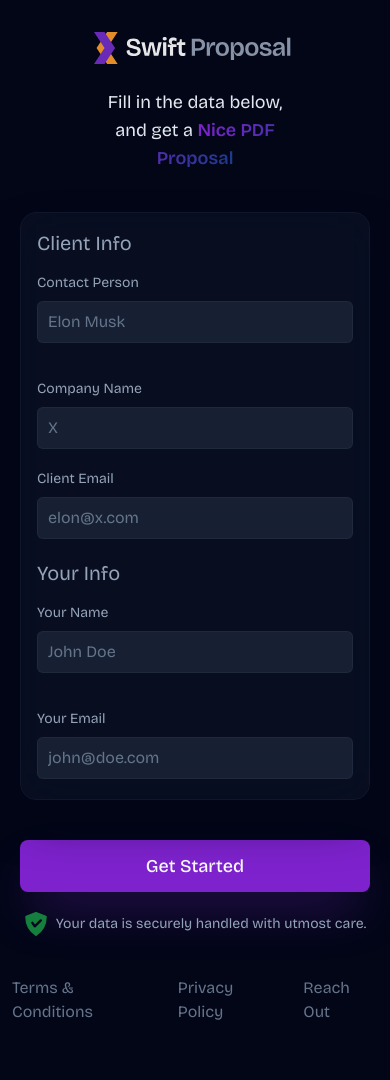
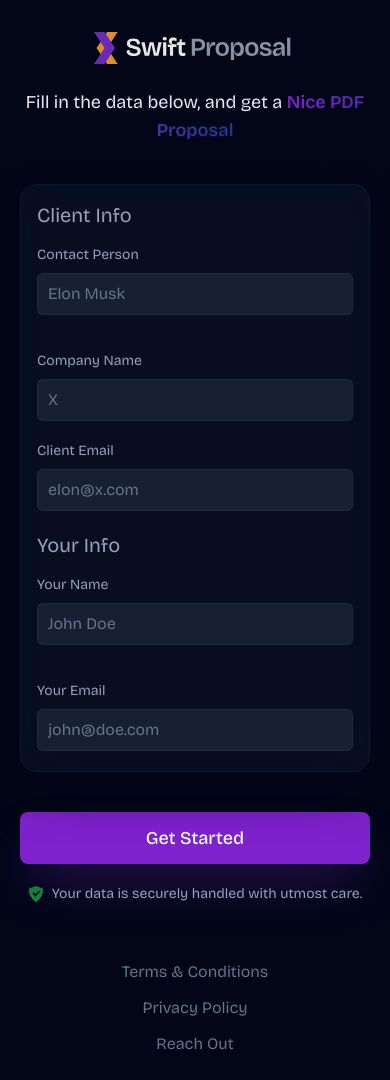
Before and after one commit to MohamedFekryyy/SP, a SvelteKit app: page / in a window 390 px wide. Before the commit the page ends 1048 px from the top, so only its background shows below. Built offline with nearby package versions, Linux system fonts and the light colour scheme.

Commit message:
more mobile improvements

```diff
--- a/src/routes/+page.svelte
+++ b/src/routes/+page.svelte
@@ -268,7 +268,7 @@ function handleClosePrivacyModal() {
         {/if}
     </div>
     <div class={secureDataClass}>
-        <svg class="w-6 h-6 text-green-700" aria-hidden="true" xmlns="http://www.w3.org/2000/svg" fill="currentColor" viewBox="0 0 18 20">
+        <svg class="sm:w-6 sm:h-6 h-4 w-4 text-green-700" aria-hidden="true" xmlns="http://www.w3.org/2000/svg" fill="currentColor" viewBox="0 0 18 20">
             <path d="m17.351 3.063-8-3a1.009 1.009 0 0 0-.7 0l-8 3A1 1 0 0 0 0 4a19.394 19.394 0 0 0 8.47 15.848 1 1 0 0 0 1.06 0A19.394 19.394 0 0 0 18 4a1 1 0 0 0-.649-.937Zm-3.644 4.644-5 5A1 1 0 0 1 8 13c-.033 0-.065 0-.1-.005a1 1 0 0 1-.733-.44l-2-3a1 1 0 0 1 1.664-1.11l1.323 1.986 4.138-4.138a1 1 0 0 1 1.414 1.414h.001Z"/>
           </svg>
         Your data is securely handled with utmost care.
@@ -279,7 +279,7 @@ function handleClosePrivacyModal() {
 </section>
 
 
-<footer class="flex items-center justify-center py-6  bg-gradient-to-b from-slate-950/0 to-slate-950 ">
+<footer class="flex gap-y-3 flex-col sm:flex-row items-center justify-center py-6  bg-gradient-to-b from-slate-950/0 to-slate-950 mt-4">
     <a href="#" on:click={handleOpenModal} class="text-base text-slate-500 hover:text-slate-300 transition-all mx-3">Terms & Conditions</a>
     <a href="#" on:click={handleOpenPrivacyModal} class="text-base text-slate-500 hover:text-slate-300 transition-all mx-3">Privacy Policy</a>
     <a href="mailto:fekry@scienft.com" class="text-base text-slate-500 hover:text-slate-300 transition-all mx-3" >Reach Out</a>
@@ -302,7 +302,7 @@ function handleClosePrivacyModal() {
 		@apply text-slate-50 text-3xl sm:text-4xl font-semibold mb-2  text-center;
 	}
 	h3 {
-		@apply text-slate-200 sm:w-full w-[55%] text-lg sm:text-xl font-normal text-center;
+		@apply text-slate-200 w-full  text-lg sm:text-xl font-normal text-center;
 	}
 	.section {
 		@apply min-w-full flex flex-col items-center justify-start   pt-8 sm:pt-16 min-h-screen px-5;
```
